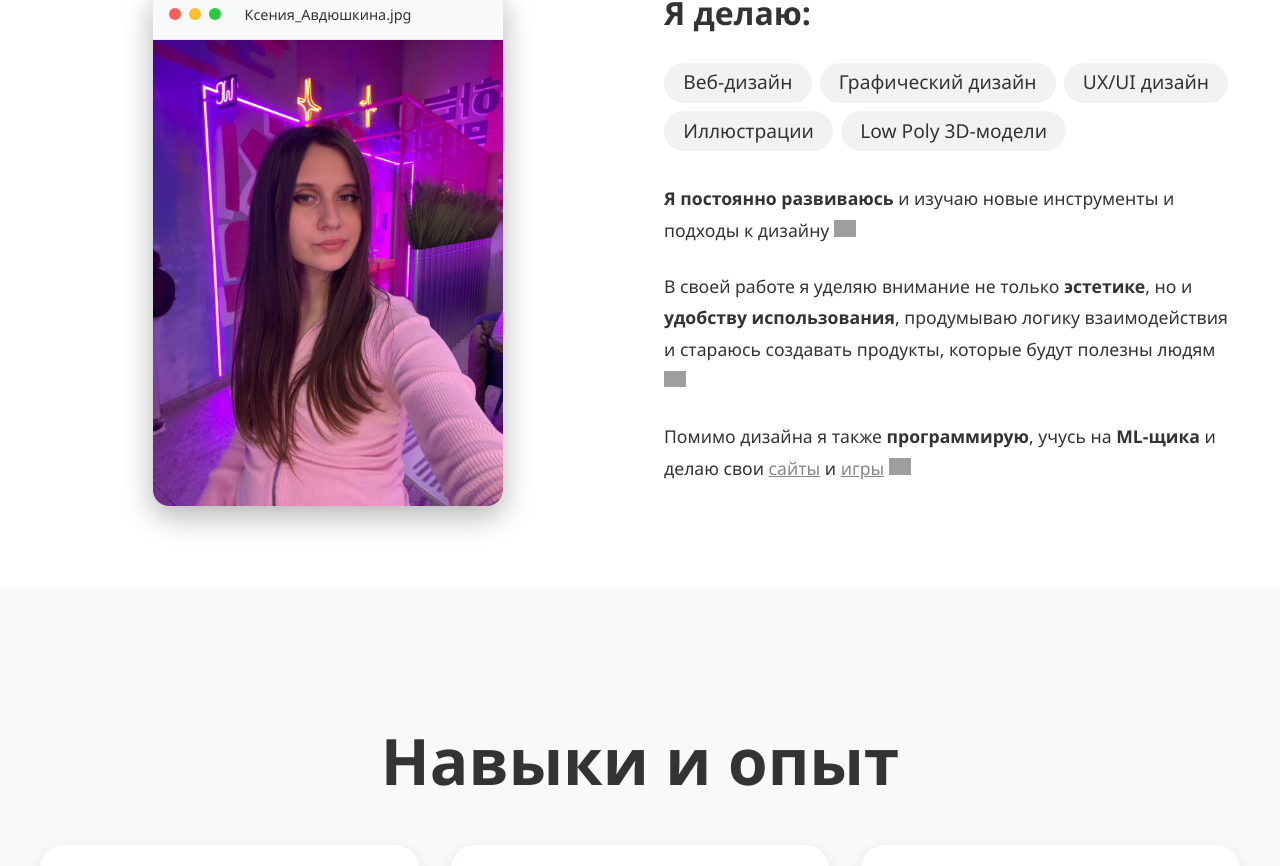
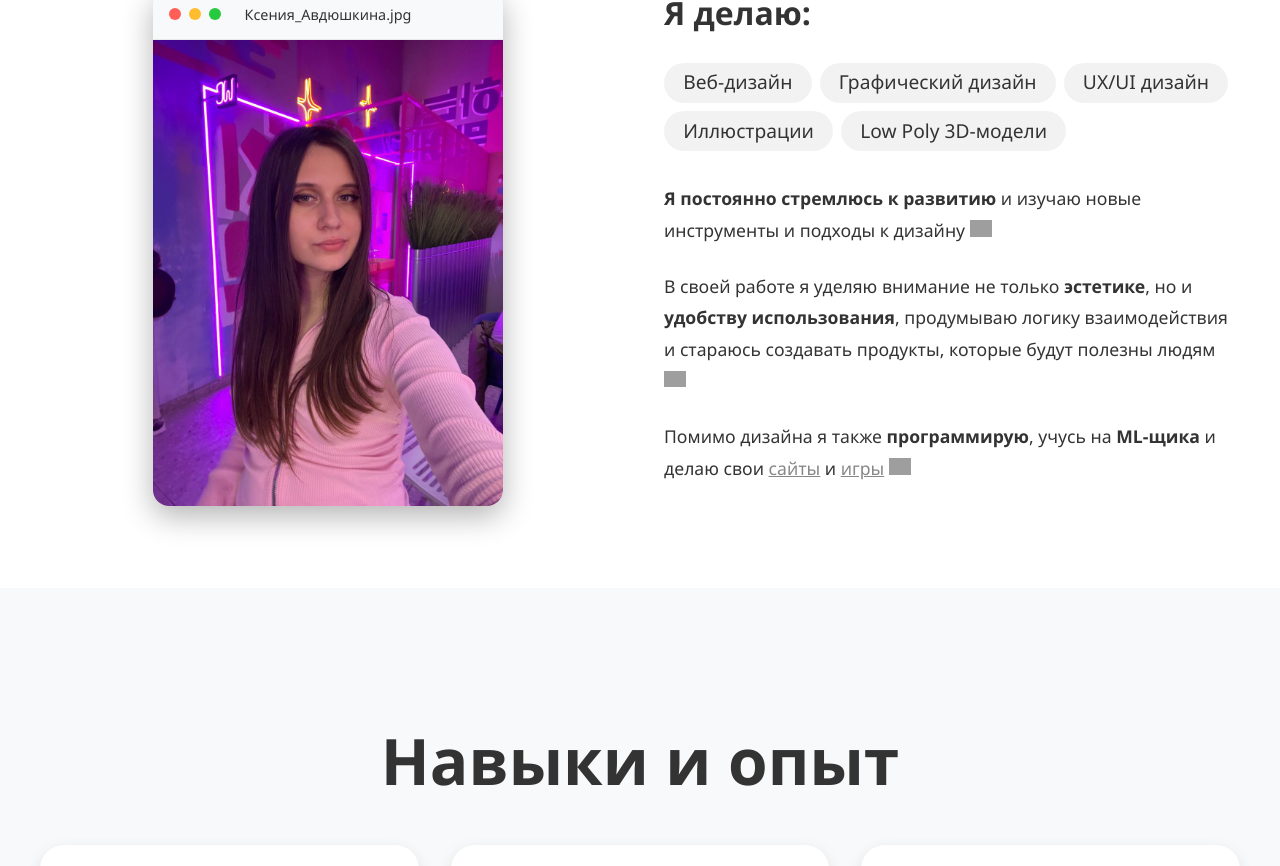
Before and after one commit to AvdushkinaKsenia/DesignerPortfolio, a plain HTML site: page index.html in a window 1280 px wide. Shown: the part 1027-1893 px from the top of the page. Drawn offline with Linux system fonts and the light colour scheme; grey boxes are pictures that could not be loaded.

Commit message:
small text change

```diff
--- a/index.html
+++ b/index.html
@@ -82,7 +82,7 @@
                         <div class="specialization-item">Low Poly 3D-модели</div>
                     </div>
 
-                    <p class="about-description"><strong>Я постоянно развиваюсь</strong> и изучаю новые инструменты и подходы к дизайну <img src="https://media.tenor.com/IR-B2_ZcBDUAAAAi/bits-8bits.gif" width="22"></p>
+                    <p class="about-description"><strong>Я постоянно стремлюсь к развитию</strong> и изучаю новые инструменты и подходы к дизайну <img src="https://media.tenor.com/IR-B2_ZcBDUAAAAi/bits-8bits.gif" width="22"></p>
 
                     <p class="about-description">В своей работе я уделяю внимание не только <strong>эстетике</strong>, но и <strong>удобству использования</strong>, продумываю логику взаимодействия и стараюсь создавать продукты, которые будут полезны людям <img src="https://media.tenor.com/trmTrFETJ8MAAAAi/bits-8bits.gif" width="22"></p>
 
```
